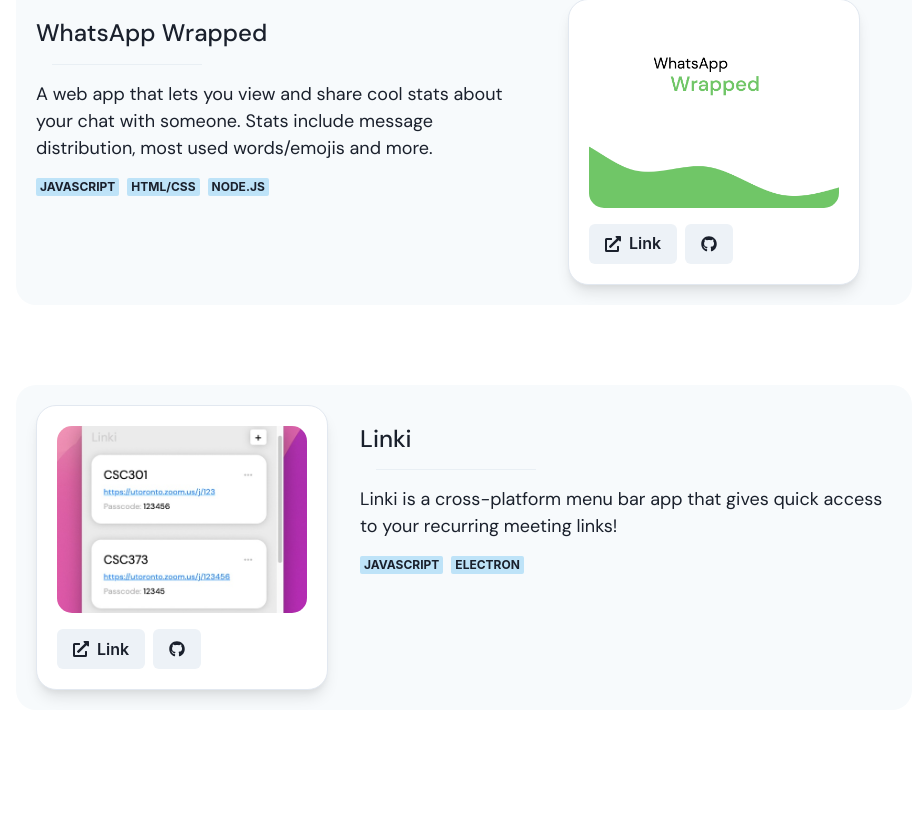
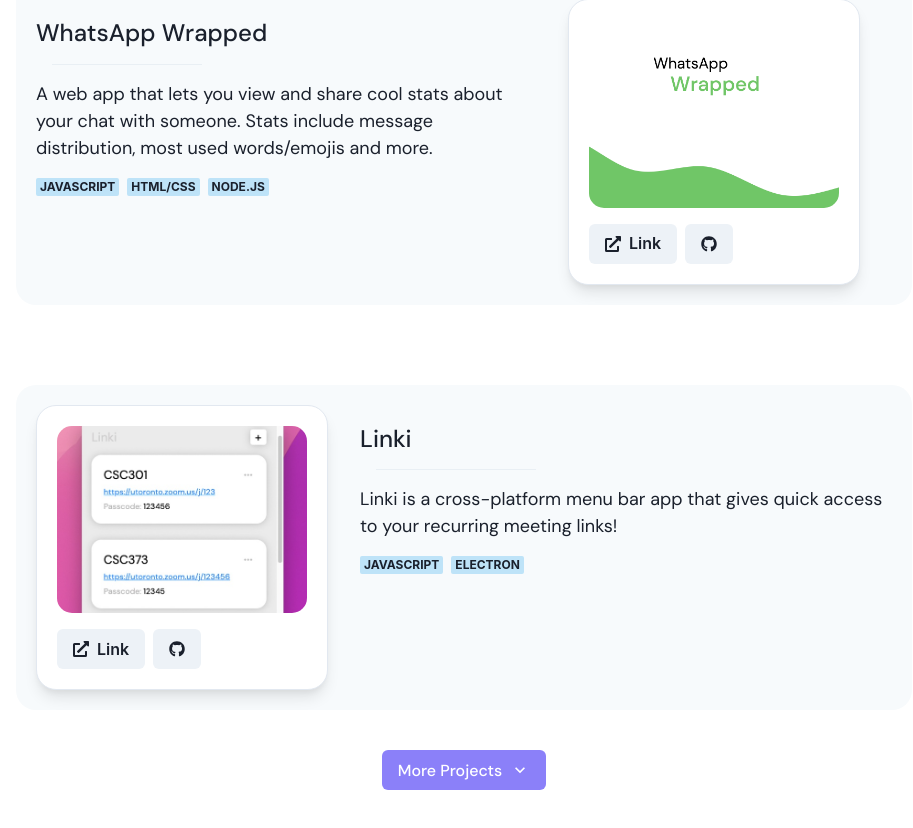
Before and after one commit to judy-n/PersonalSite, a React (Create React App) app: page / in a window 1280 px wide. Shown: the part 1923-2751 px from the top of the page, without its empty margins (176-1089 px from the left). Before the commit the page ends 2713 px from the top, so only its background shows below. Built offline with nearby package versions, Linux system fonts and the light colour scheme.

Commit message:
feat: add "view more" for projects

```diff
--- a/src/pages/Projects.js
+++ b/src/pages/Projects.js
@@ -1,4 +1,5 @@
 import {
+    Accordion, AccordionButton, AccordionIcon, AccordionItem, AccordionPanel,
     AspectRatio, Badge, Box,
     Button,
     Center,
@@ -17,6 +18,8 @@
 import four from "../img/four.png";
 import waw from "../img/waw.png"
 import linki from "../img/linki3.jpg"
+import health from "../img/health.jpg"
+import money from "../img/ms.png"
 
 function Projects() {
     return (
@@ -86,6 +89,91 @@
                 />
 
             </Flex>
+
+
+            <Accordion
+                my={10}
+                allowToggle
+            borderStyle={'none'}
+            >
+                <AccordionItem
+                    borderStyle={'none'}
+                >
+                    {({ isExpanded }) => (
+                        <>
+                    <Center>
+                    <h2>
+                        <AccordionButton
+                        _hover={{ background: 'none'}}
+                        p={0}
+                        >
+                            <Button
+                                bg='#8B80F9'
+                                fontFamily={'fontSans'}
+                                fontWeight={500}
+                                _hover={{bg: '#776bea'}}
+                                _dark={{bg: '#3a6186',  color: 'white', _hover:{bg: '#2b547b'}}}
+                                rightIcon={<AccordionIcon />} colorScheme='purple' variant='solid'>
+                                {isExpanded ? 'Less Projects' : "More Projects"}
+                            </Button>
+
+                        </AccordionButton>
+                    </h2>
+                    </Center>
+                    <AccordionPanel
+                    p={0}>
+                        <Flex
+                            mt={20}
+                            display={{ lg: 'flex', }}
+                            spacing={'3rem'}
+                            flexDir={'row-reverse'}
+                            alignItems={'flex-start'}
+                            _light={{bgColor: 'gray.50', padding: 5, borderRadius:20}}
+                        >
+
+                            <ProjectCard
+                                style={{marginLeft: '2rem'}}
+                                img={health}
+                                link={'https://teambch.herokuapp.com/'}
+                                github={'https://github.com/JLambertazzo/healthkit'}
+                            />
+
+                            <Spacer m={'1rem'}/>
+                            <ProjectDesc
+                                title={'Health Kit'}
+                                desc={"Health Kit is a form creation web app that my team started in collaboration with Boston Children's Hospital. The goal is to create a " +
+                                    "solution for healthcare professionals to create or fill out forms that assess hospitals based on certain standards."}
+                                tags={['React','Chakra UI','JavaScript', 'Node.js']}
+                            />
+
+                        </Flex>
+                        <Flex
+                            mt={20}
+                            display={{ lg: 'flex', }}
+                            spacing={'3rem'}
+                            alignItems={'flex-start'}
+                            _light={{bgColor: 'gray.50', padding: 5, borderRadius:20}}
+                        >
+
+                            <ProjectCard
+                                noLink
+                                img={money}
+                                link={'https://www.producthunt.com/posts/linki'}
+                                github={'https://github.com/judy-n/MoneySaver'}
+                            />
+
+                            <ProjectDesc
+                                title={'Money Saver'}
+                                desc={'An iOS/Android app made to help users limit their spending. It keeps track of savings on would-be purchases.'}
+                                tags={['JavaScript','React Native']}
+                            />
+
+                        </Flex>
+                    </AccordionPanel>
+                        </>
+                        )}
+                </AccordionItem>
+            </Accordion>
         </Box>
     )
 
```
Also changed, not shown: src/img/health.jpg (added), src/img/ms.png (added).
